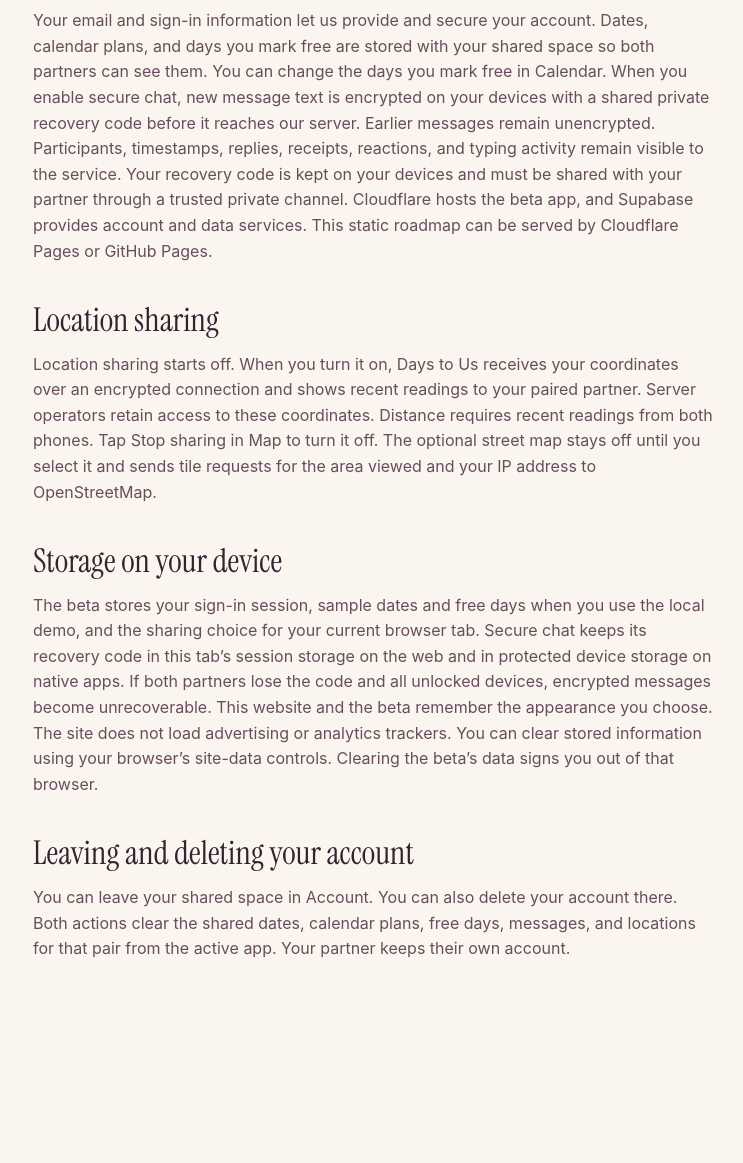
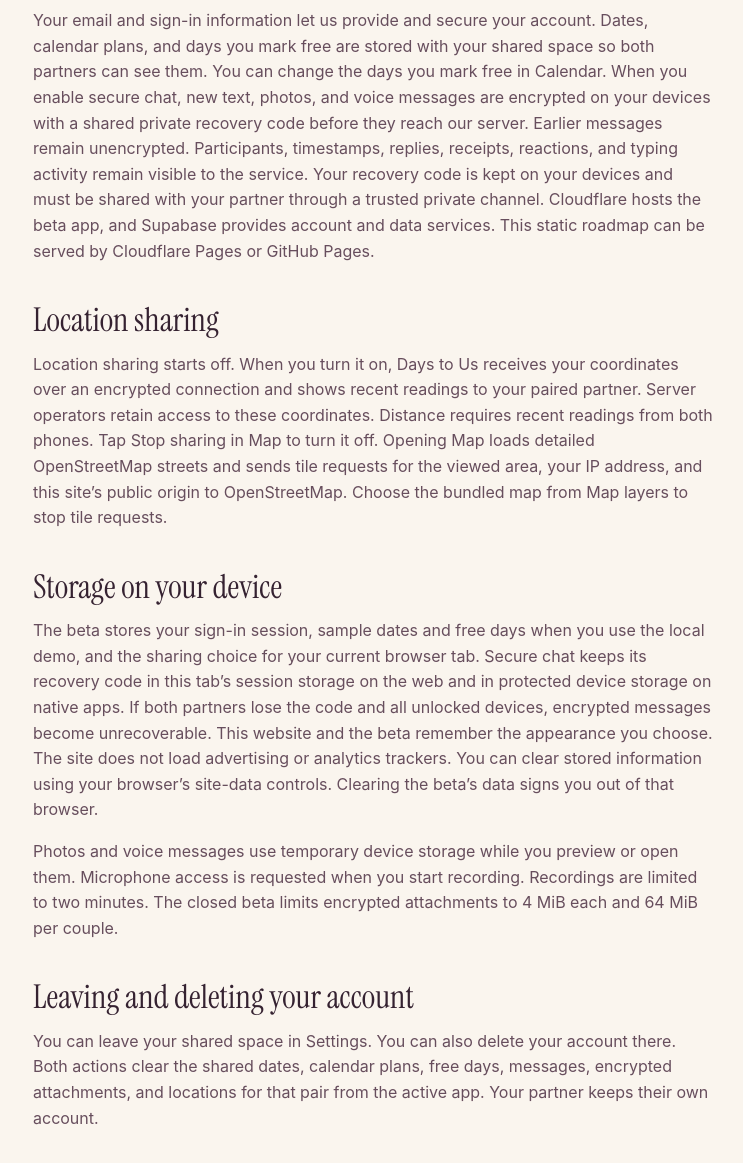
Before and after one commit to Th3Duckman/Days-To-Us, a plain HTML site: page privacy.html in a window 1280 px wide. Shown: the part 473-1636 px from the top of the page, without its empty margins (267-1010 px from the left). Before the commit the page ends 1511 px from the top, so only its background shows below. Drawn offline with Linux system fonts and the light colour scheme.

Commit message:
Describe encrypted media and detailed map data use

```diff
--- a/privacy.html
+++ b/privacy.html
@@ -26,13 +26,14 @@
     <h1>Privacy and browser storage</h1>
     <p>This notice covers the Days to Us website and invite-only beta. Contact the Days to Us project team at <a href="mailto:yrntotstmmy2d7s@gmail.com">yrntotstmmy2d7s@gmail.com</a> about privacy, access to your data, or correction and deletion requests.</p>
     <h2>What the beta uses</h2>
-    <p>Your email and sign-in information let us provide and secure your account. Dates, calendar plans, and days you mark free are stored with your shared space so both partners can see them. You can change the days you mark free in Calendar. When you enable secure chat, new message text is encrypted on your devices with a shared private recovery code before it reaches our server. Earlier messages remain unencrypted. Participants, timestamps, replies, receipts, reactions, and typing activity remain visible to the service. Your recovery code is kept on your devices and must be shared with your partner through a trusted private channel. Cloudflare hosts the beta app, and Supabase provides account and data services. This static roadmap can be served by Cloudflare Pages or GitHub Pages.</p>
+    <p>Your email and sign-in information let us provide and secure your account. Dates, calendar plans, and days you mark free are stored with your shared space so both partners can see them. You can change the days you mark free in Calendar. When you enable secure chat, new text, photos, and voice messages are encrypted on your devices with a shared private recovery code before they reach our server. Earlier messages remain unencrypted. Participants, timestamps, replies, receipts, reactions, and typing activity remain visible to the service. Your recovery code is kept on your devices and must be shared with your partner through a trusted private channel. Cloudflare hosts the beta app, and Supabase provides account and data services. This static roadmap can be served by Cloudflare Pages or GitHub Pages.</p>
     <h2>Location sharing</h2>
-    <p>Location sharing starts off. When you turn it on, Days to Us receives your coordinates over an encrypted connection and shows recent readings to your paired partner. Server operators retain access to these coordinates. Distance requires recent readings from both phones. Tap Stop sharing in Map to turn it off. The optional street map stays off until you select it and sends tile requests for the area viewed and your IP address to OpenStreetMap.</p>
+    <p>Location sharing starts off. When you turn it on, Days to Us receives your coordinates over an encrypted connection and shows recent readings to your paired partner. Server operators retain access to these coordinates. Distance requires recent readings from both phones. Tap Stop sharing in Map to turn it off. Opening Map loads detailed OpenStreetMap streets and sends tile requests for the viewed area, your IP address, and this site’s public origin to OpenStreetMap. Choose the bundled map from Map layers to stop tile requests.</p>
     <h2>Storage on your device</h2>
     <p>The beta stores your sign-in session, sample dates and free days when you use the local demo, and the sharing choice for your current browser tab. Secure chat keeps its recovery code in this tab’s session storage on the web and in protected device storage on native apps. If both partners lose the code and all unlocked devices, encrypted messages become unrecoverable. This website and the beta remember the appearance you choose. The site does not load advertising or analytics trackers. You can clear stored information using your browser’s site-data controls. Clearing the beta’s data signs you out of that browser.</p>
+    <p>Photos and voice messages use temporary device storage while you preview or open them. Microphone access is requested when you start recording. Recordings are limited to two minutes. The closed beta limits encrypted attachments to 4 MiB each and 64 MiB per couple.</p>
     <h2>Leaving and deleting your account</h2>
-    <p>You can leave your shared space in Account. You can also delete your account there. Both actions clear the shared dates, calendar plans, free days, messages, and locations for that pair from the active app. Your partner keeps their own account.</p>
+    <p>You can leave your shared space in Settings. You can also delete your account there. Both actions clear the shared dates, calendar plans, free days, messages, encrypted attachments, and locations for that pair from the active app. Your partner keeps their own account.</p>
   </main>
 </body>
 </html>
```
